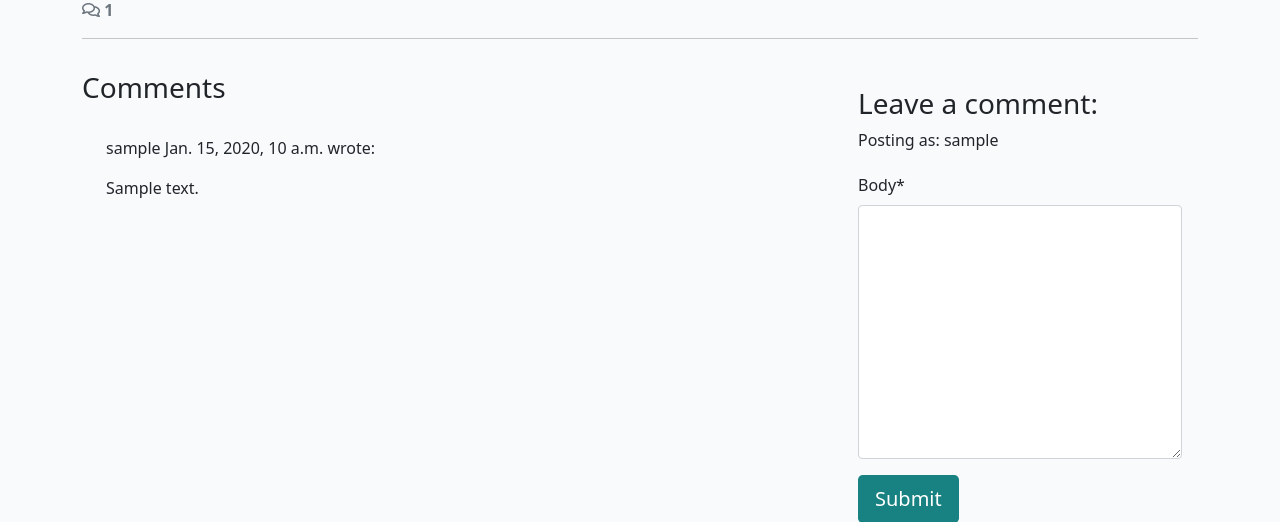
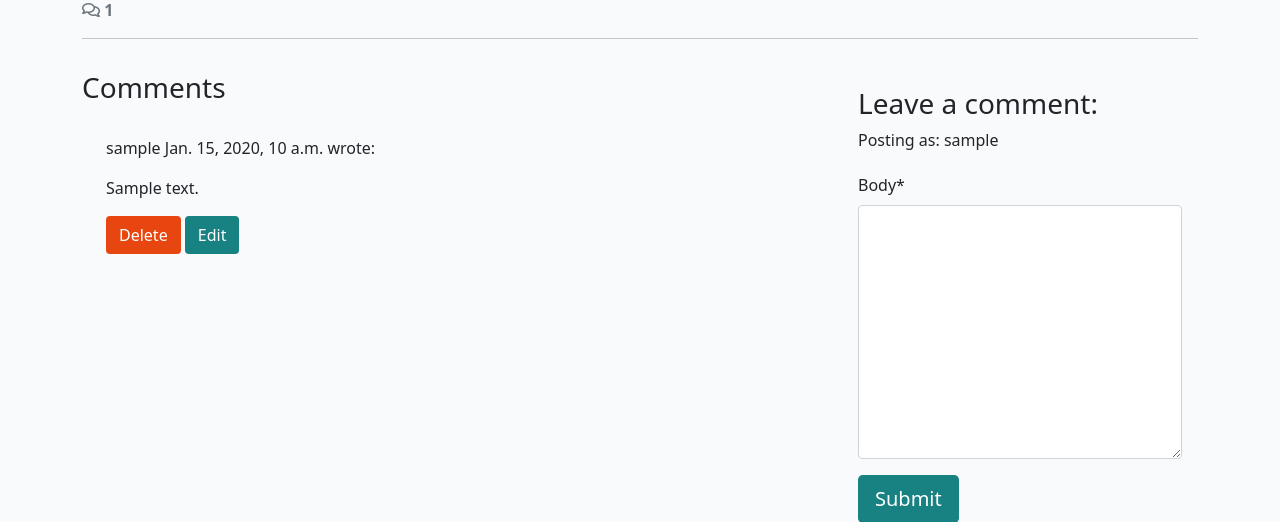
Before and after one commit to abigail-ryan/django-blog, a Django app: a page that uses templates/base.html in a window 1280 px wide. Shown: the part 494-1016 px from the top of the page. Run offline with Django 4.2, Linux system fonts and the light colour scheme; a user stored in the database is signed in; tables that the repository leaves empty hold one stand-in row (values such as "Sample post"); some libraries are stand-ins or nearby versions.

Commit message:
Add user CRUD functionality for comments

```diff
--- a/blog/templates/blog/post_detail.html
+++ b/blog/templates/blog/post_detail.html
@@ -44,7 +44,7 @@
             <div class="card-body">
                  <!-- We want a for loop inside the empty control tags to iterate through each comment in comments -->
                   {% for comment in comments %}
-                  <div class="p-2 commenst  {% if not comment.approved and comment.author == user %}
+                  <div class="p-2 comment  {% if not comment.approved and comment.author == user %}
                   faded{% elif not comment.approved %} d-none{% endif %}">
                   <p class="font-weight-bold">
                     {{ comment.author }}
@@ -59,6 +59,10 @@
                     <p class="approval">
                         This comment is awaiting approval
                     </p>
+                    {% endif %}
+                    {% if user.is_authenticated and comment.author == user %}
+                    <button class="btn btn-delete" comment_id="{{ comment.id }}">Delete</button>
+                    <button class="btn btn-edit" comment_id="{{ comment.id }}">Edit</button>
                     {% endif %}
                 </div>
                 <!-- Our for loop ends here -->
@@ -86,5 +90,35 @@
         </div>
       </div>
 </div>
+</div>
+
+<!-- Delete confirmation modal -->
+<div class="modal fade" id="deleteModal" tabindex="-1"
+  aria-labelledby="deleteModalLabel" aria-hidden="true">
+  <div class="modal-dialog">
+    <div class="modal-content">
+      <div class="modal-header">
+        <h5 class="modal-title"
+          id="deleteModalLabel">Delete comment?</h5>
+        <button type="button" class="btn-close"
+          data-bs-dismiss="modal" aria-label="Close"></button>
+      </div>
+      <div class="modal-body">
+        Are you sure you want to delete your comment?
+        This action cannot be undone.
+      </div>
+      <div class="modal-footer">
+        <button type="button" class="btn btn-secondary"
+          data-bs-dismiss="modal">Close</button>
+        <a id="deleteConfirm" href="#" class="btn
+          btn-danger">Delete</a>
+      </div>
+    </div>
+  </div>
+</div>
 
 {% endblock content %}
+
+{% block extras %}
+<script src="{% static 'js/comments.js' %}"></script>
+{% endblock %}
--- a/blog/urls.py
+++ b/blog/urls.py
@@ -4,4 +4,6 @@ from django.urls import path
 urlpatterns = [
     path('', views.PostList.as_view(), name='home'),
     path('<slug:slug>/', views.post_detail, name='post_detail'),
+    path('<slug:slug>/edit_comment/<int:comment_id>', views.comment_edit, name='comment_edit'),
+    path('<slug:slug>/delete_comment/<int:comment_id>', views.comment_delete, name='comment_delete'),
 ]
--- a/blog/views.py
+++ b/blog/views.py
@@ -1,7 +1,8 @@
-from django.shortcuts import render, get_object_or_404
+from django.shortcuts import render, get_object_or_404, reverse
 from django.views import generic
 from django.contrib import messages
-from .models import Post
+from django.http import HttpResponseRedirect
+from .models import Post, Comment
 from .forms import CommentForm
 
 # Create your views here.
@@ -41,3 +42,42 @@ def post_detail(request, slug):
     comment_form = CommentForm()
     print("About to render template")
     return render(request, "blog/post_detail.html", {"post": post, "comments": comments, "comment_count": comment_count, "comment_form": comment_form,},)
+
+
+def comment_edit(request, slug, comment_id):
+    """
+    view to edit commments
+    """
+    if request.method == "POST":
+        queryset = Post.objects.filter(status=1)
+        post = get_object_or_404(queryset, slug=slug)
+        comment = get_object_or_404(Comment, pk=comment_id)
+        comment_form = CommentForm(data=request.POST, instance=comment)
+
+        if comment_form.is_valid() and comment.author == request.user:
+            comment_form.save(commit=False)
+            comment.post = post
+            comment.approved = False
+            comment.save()
+            messages.add_message(request, messages.SUCCESS, 'Comment Updated!')
+        else:
+            messages.add_message(request, messages.ERROR, 'Error updating comment!')
+
+    return HttpResponseRedirect(reverse('post_detail', args=[slug]))
+
+
+def comment_delete(request, slug, comment_id):
+    """
+    view to delete comment
+    """
+    queryset = Post.objects.filter(status=1)
+    post = get_object_or_404(queryset, slug=slug)
+    comment = get_object_or_404(Comment, pk=comment_id)
+
+    if comment.author == request.user:
+        comment.delete()
+        messages.add_message(request, messages.SUCCESS, 'Comment deleted!')
+    else:
+        messages.add_message(request, messages.ERROR, 'You can only delete your own comments!')
+
+    return HttpResponseRedirect(reverse('post_detail', args=[slug]))
--- a/codestar/settings.py
+++ b/codestar/settings.py
@@ -28,7 +28,7 @@ TEMPLATES_DIR = os.path.join(BASE_DIR, 'templates')
 SECRET_KEY = os.environ.get("SECRET_KEY")
 
 # SECURITY WARNING: don't run with debug turned on in production!
-DEBUG = True
+DEBUG = False
 
 ALLOWED_HOSTS = ['8000-abigailryan-djangoblog-mw40xv87ygg.ws.codeinstitute-ide.net', '.herokuapp.com']
 
--- /dev/null
+++ b/static/js/comments.js
@@ -0,0 +1,46 @@
+const editButtons = document.getElementsByClassName("btn-edit");
+const commentText = document.getElementById("id_body");
+const commentForm = document.getElementById("commentForm");
+const submitButton = document.getElementById("submitButton");
+
+const deleteModal = new bootstrap.Modal(document.getElementById("deleteModal"));
+const deleteButtons = document.getElementsByClassName("btn-delete");
+const deleteConfirm = document.getElementById("deleteConfirm");
+
+/**
+* Initializes edit functionality for the provided edit buttons.
+*
+* For each button in the `editButtons` collection:
+* - Retrieves the associated comment's ID upon click.
+* - Fetches the content of the corresponding comment.
+* - Populates the `commentText` input/textarea with the comment's content for editing.
+* - Updates the submit button's text to "Update".
+* - Sets the form's action attribute to the `edit_comment/{commentId}` endpoint.
+*/
+for (let button of editButtons) {
+  button.addEventListener("click", (e) => {
+    let commentId = e.target.getAttribute("comment_id");
+    let commentContent = document.getElementById(`comment${commentId}`).innerText;
+    commentText.value = commentContent;
+    submitButton.innerText = "Update";
+    commentForm.setAttribute("action", `edit_comment/${commentId}`);
+  });
+}
+
+/**
+* Initializes deletion functionality for the provided delete buttons.
+*
+* For each button in the `deleteButtons` collection:
+* - Retrieves the associated comment's ID upon click.
+* - Updates the `deleteConfirm` link's href to point to the
+* deletion endpoint for the specific comment.
+* - Displays a confirmation modal (`deleteModal`) to prompt
+* the user for confirmation before deletion.
+*/
+for (let button of deleteButtons) {
+    button.addEventListener("click", (e) => {
+      let commentId = e.target.getAttribute("comment_id");
+      deleteConfirm.href = `delete_comment/${commentId}`;
+      deleteModal.show();
+    });
+  }
--- a/static/js/script.js
+++ /dev/null
@@ -1 +0,0 @@
-console.log("Hello you");
--- a/templates/base.html
+++ b/templates/base.html
@@ -114,7 +114,9 @@
     <script src="https://cdn.jsdelivr.net/npm/bootstrap@5.0.1/dist/js/bootstrap.bundle.min.js"
         integrity="sha384-gtEjrD/SeCtmISkJkNUaaKMoLD0//ElJ19smozuHV6z3Iehds+3Ulb9Bn9Plx0x4" crossorigin="anonymous">
         </script>
-    <script src="{% static 'js/script.js' %}"></script>
+
+    {% block extras %}
+    {% endblock %}
 </body>
 
 </html>
```
